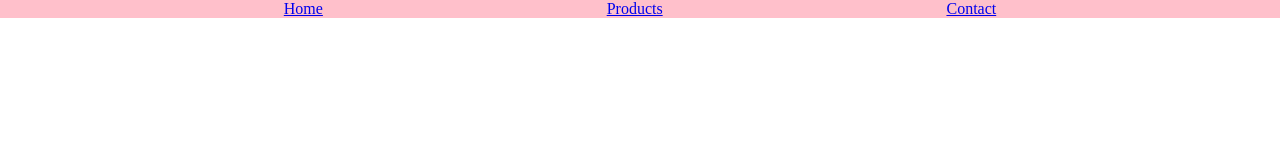
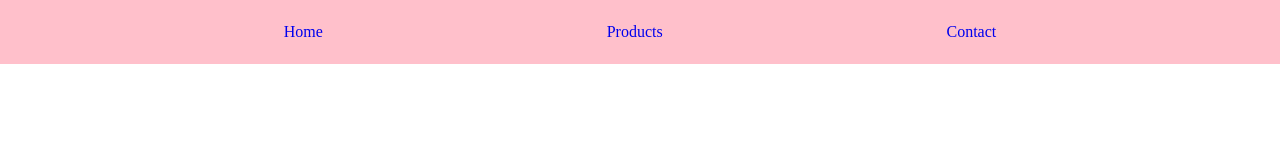
Before and after one commit to sbillsborough/ooh-la-wax-melts-website, a plain HTML site: page index.html in a window 1280 px wide. Drawn offline with Linux system fonts and the light colour scheme.

Commit message:
removed the underline from the nav anchors with text-decoration:none and aligned them to the center

```diff
--- a/assets/CSS/style.css
+++ b/assets/CSS/style.css
@@ -9,6 +9,12 @@
 .topnav {
   display: flex;
   justify-content: space-evenly;
+  align-items: center;
   background-color: #ffc0cb;
   overflow: hidden;
+  height: 4rem;
 }
+
+.topnav a {
+  text-decoration: none;
+}
```
